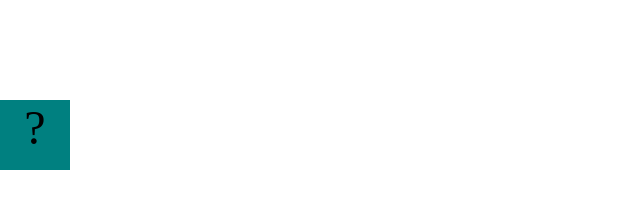
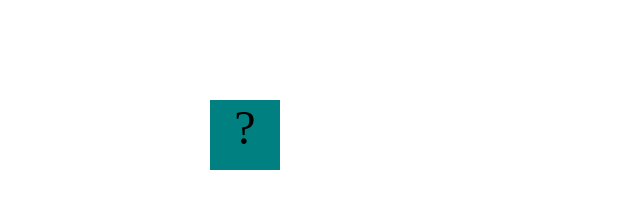
Before and after one commit to jacelainez9409942/jacelainez9409942.github.io, a plain HTML site: page fsd-projects/bouncing-box/index.html in a window 1280 px wide. Shown: the whole page, without its empty margins (0-640 px from the left). Drawn offline with Linux system fonts and the light colour scheme.

Commit message:
todo complete

```diff
--- a/fsd-projects/bouncing-box/index.html
+++ b/fsd-projects/bouncing-box/index.html
@@ -69,7 +69,7 @@
         //////////////////////////////////////////////////////////////////
 
         // TODO 2 - Variable declarations
-
+        var positionX= 0
 
 
 
@@ -79,8 +79,8 @@
          * Each time it is called, it should move the Box to a new location.
          * If the box drifts off the screen, turn it around!
          */
-        function update() {
-
+        function update() {moveBoxTo(210);
+        positionX = positionX+10;
 
 
 
```
